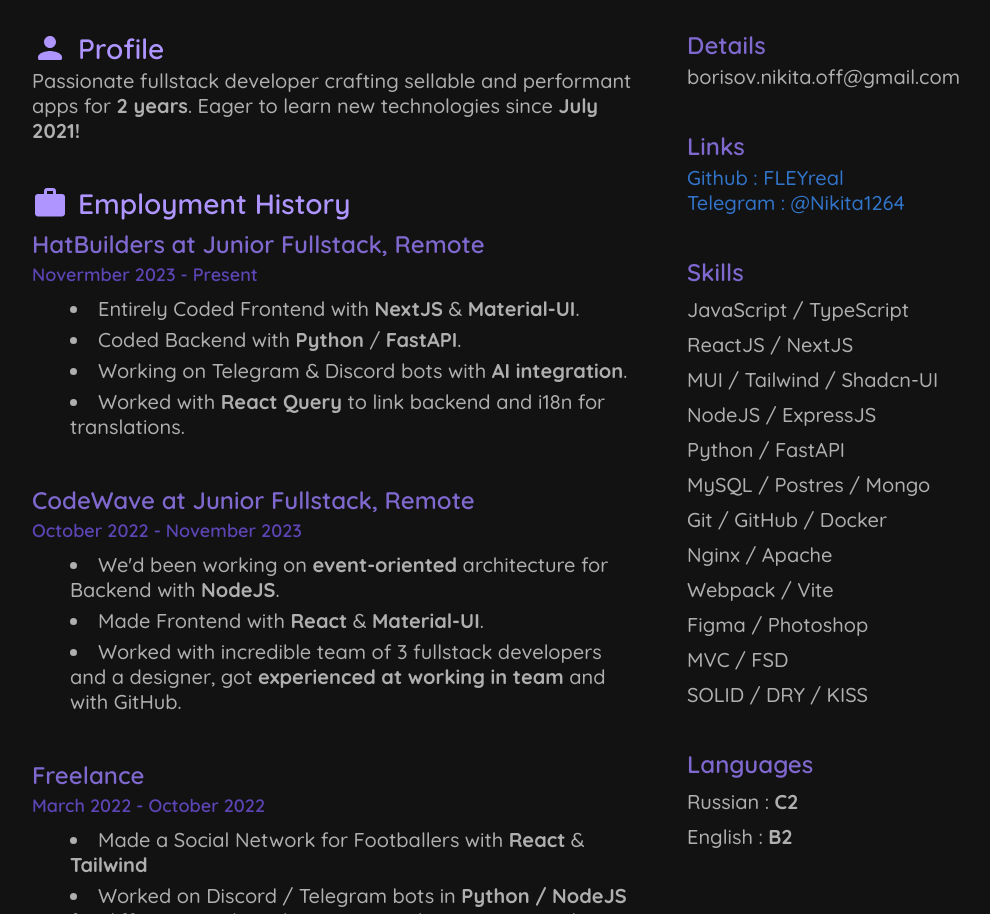
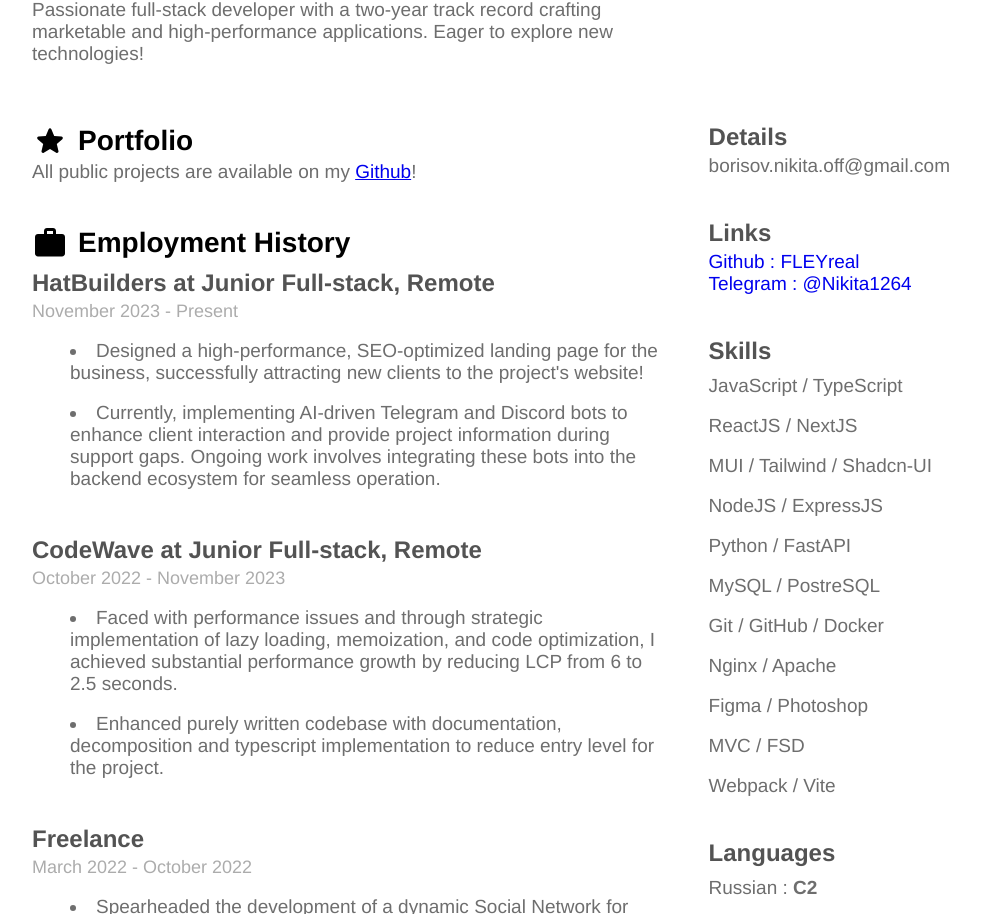
Before and after one commit to FLEYreal/fleyreal.github.io, a plain HTML site: page index.html in a window 1280 px wide. Shown: the part 120-1034 px from the top of the page, without its empty margins (144-1134 px from the left). Drawn offline with Linux system fonts and the light colour scheme.

Commit message:
Update Resume

```diff
--- a/index.html
+++ b/index.html
@@ -4,42 +4,146 @@
 <head>
     <meta charset="UTF-8">
     <meta name="viewport" content="width=device-width, initial-scale=1.0">
-    <link rel="stylesheet" href="./style.css" />
     <title>Resume</title>
+    <style>
+        * {
+            font-family: Helvetica, sans-serif;
+        }
+
+        body {
+            width: 992px;
+            height: 1403px;
+            color: #6e6e6e;
+            margin: auto;
+            padding: 32px 32px;
+            box-sizing: border-box;
+            display: flex;
+            flex-direction: column;
+        }
+
+        header {
+            width: 100%;
+        }
+
+        .name {
+            color: #000000;
+            font-size: 40px;
+            font-weight: 600;
+            letter-spacing: 1.25px;
+            word-spacing: 2px;
+            margin: 0;
+        }
+
+        .prof {
+            color: #535353;
+            font-size: 22px;
+            font-weight: 600;
+            margin: 0;
+        }
+
+        main {
+            display: flex;
+            flex-flow: row nowrap;
+            margin-top: 16px;
+        }
+
+        .left-section {
+            flex: 5;
+            margin-right: 48px;
+        }
+
+        .right-section {
+            flex: 2;
+        }
+
+        .title {
+            color: #000000;
+            margin: 2px 0;
+            font-weight: 600;
+            font-size: 28px;
+            display: flex;
+            align-items: center;
+        }
+
+        .subtitle {
+            color: #535353;
+            margin: 4px 0;
+            font-weight: 600;
+            font-size: 24px;
+        }
+
+        .text {
+            font-weight: 500;
+            font-size: 19px;
+            margin: 2px 0;
+            margin-bottom: 18px;
+        }
+
+        .timespan {
+            font-size: 18px;
+            color: #acacac;
+        }
+
+        .section {
+            margin-bottom: 42px;
+            margin-top: 24px;
+        }
+
+        .inside-section {
+            margin-bottom: 18px;
+            margin-top: 8px;
+        }
+
+        .employment-item {
+            margin-bottom: 46px;
+        }
+
+        .description {
+            margin-top: 16px;
+            width: 65%;
+        }
+    </style>
 </head>
 
 <body>
 
     <header>
         <h1 class="name">Nikita Borisov</h1>
-        <h3 class="prof">Junior Fullstack Developer</h3>
+        <h3 class="prof">Junior Full-stack Developer</h3>
+        <p class="text description">
+            Passionate full-stack developer with a two-year track record crafting marketable and high-performance
+            applications. Eager to explore new technologies!
+        </p>
     </header>
     <main>
         <section class="left-section">
 
-            <section class="profile-section section">
-
+            <section class="section">
                 <h2 class="title">
-                    <svg style="margin-right: 10px;" xmlns="http://www.w3.org/2000/svg" height="36px"
-                        viewBox="0 0 24 24" width="36px" fill="#af95ff">
-                        <path d="M0 0h24v24H0V0z" fill="none" />
-                        <path
-                            d="M12 12c2.21 0 4-1.79 4-4s-1.79-4-4-4-4 1.79-4 4 1.79 4 4 4zm0 2c-2.67 0-8 1.34-8 4v1c0 .55.45 1 1 1h14c.55 0 1-.45 1-1v-1c0-2.66-5.33-4-8-4z" />
+                    <svg style="margin-right: 10px;" xmlns="http://www.w3.org/2000/svg"
+                        enable-background="new 0 0 24 24" height="36px" viewBox="0 0 24 24" width="36px">
+                        <g>
+                            <path d="M0 0h24v24H0V0z" fill="none" />
+                            <path d="M0 0h24v24H0V0z" fill="none" />
+                        </g>
+                        <g>
+                            <path
+                                d="m12 17.27 4.15 2.51c.76.46 1.69-.22 1.49-1.08l-1.1-4.72 3.67-3.18c.67-.58.31-1.68-.57-1.75l-4.83-.41-1.89-4.46c-.34-.81-1.5-.81-1.84 0L9.19 8.63l-4.83.41c-.88.07-1.24 1.17-.57 1.75l3.67 3.18-1.1 4.72c-.2.86.73 1.54 1.49 1.08l4.15-2.5z" />
+                        </g>
                     </svg>
-                    Profile
+                    Portfolio
                 </h2>
                 <p class="text">
-                    Passionate fullstack developer crafting sellable and performant apps for <b>2 years</b>.
-                    Eager to learn new technologies since <b>July 2021!</b>
+                    All public projects are available on my
+                    <a href="https://github.com/FLEYreal">Github</a>!
                 </p>
-
             </section>
 
             <section class="employment-section section">
 
                 <h2 class="title">
                     <svg style="margin-right: 10px;" xmlns="http://www.w3.org/2000/svg" height="36px"
-                        viewBox="0 0 24 24" width="36px" fill="#af95ff">
+                        viewBox="0 0 24 24" width="36px">
                         <path d="M0 0h24v24H0V0z" fill="none" />
                         <path
                             d="M20 6h-4V4c0-1.11-.89-2-2-2h-4c-1.11 0-2 .89-2 2v2H4c-1.11 0-1.99.89-1.99 2L2 19c0 1.11.89 2 2 2h16c1.11 0 2-.89 2-2V8c0-1.11-.89-2-2-2zm-6 0h-4V4h4v2z" />
@@ -50,14 +154,20 @@
                 <article class="employment-item">
 
                     <section class="inside-section">
-                        <h2 class="subtitle">HatBuilders at Junior Fullstack, Remote</h2>
-                        <span class="timespan">Novermber 2023 - Present</span>
+                        <h2 class="subtitle">HatBuilders at Junior Full-stack, Remote</h2>
+                        <span class="timespan">November 2023 - Present</span>
                     </section>
                     <section class="inside-section" style="margin-left: 38px;">
-                        <li class="text">Entirely Coded Frontend with <b>NextJS</b> & <b>Material-UI</b>.</li>
-                        <li class="text">Coded Backend with <b>Python</b> / <b>FastAPI</b>.</li>
-                        <li class="text">Working on Telegram & Discord bots with <b>AI integration</b>.</li>
-                        <li class="text">Worked with <b>React Query</b> to link backend and i18n for translations.</li>
+                        <li class="text">
+                            Designed a high-performance, SEO-optimized landing page for the business, successfully
+                            attracting new clients to the project's website!
+                        </li>
+                        <li class="text">
+                            Currently, implementing AI-driven Telegram and Discord bots to enhance client interaction
+                            and
+                            provide project information during support gaps. Ongoing work involves integrating these
+                            bots into the backend ecosystem for seamless operation.
+                        </li>
                     </section>
 
                 </article>
@@ -65,19 +175,18 @@
                 <article class="employment-item">
 
                     <section class="inside-section">
-                        <h2 class="subtitle">CodeWave at Junior Fullstack, Remote</h2>
+                        <h2 class="subtitle">CodeWave at Junior Full-stack, Remote</h2>
                         <span class="timespan">October 2022 - November 2023</span>
                     </section>
                     <section class="inside-section" style="margin-left: 38px;">
                         <li class="text">
-                            We'd been working on <b>event-oriented</b> architecture for Backend with <b>NodeJS</b>.
+                            Faced with performance issues and through strategic implementation of lazy loading,
+                            memoization, and code optimization, I achieved substantial performance growth by reducing
+                            LCP from 6 to 2.5 seconds.
                         </li>
                         <li class="text">
-                            Made Frontend with <b>React</b> & <b>Material-UI</b>.
-                        </li>
-                        <li class="text">
-                            Worked with incredible team of 3 fullstack developers and a designer, got
-                            <b>experienced at working in team</b> and with GitHub.
+                            Enhanced purely written codebase with documentation, decomposition and typescript
+                            implementation to reduce entry level for the project.
                         </li>
                     </section>
 
@@ -91,60 +200,26 @@
                     </section>
                     <section class="inside-section" style="margin-left: 38px;">
                         <li class="text">
-                            Made a Social Network for Footballers with <b>React</b> & <b>Tailwind</b>
+                            Spearheaded the development of a dynamic Social Network for Footballers utilizing React and
+                            Tailwind, showcasing adept proficiency in front-end technologies.
                         </li>
                         <li class="text">
-                            Worked on Discord / Telegram bots in <b>Python / NodeJS</b> for different needs such
-                            as support, donations, spam bots and so on.
+                            Applied expertise in Python and NodeJS to design and implement multi-functional Discord and
+                            Telegram bots, addressing diverse requirements including support, donations, and mitigating
+                            spam.
                         </li>
                         <li class="text">
-                            Improved Online Store made with <b>NextJS</b>, added admin panel and dark theme.
+                            Elevated an Online Store built with NextJS by incorporating an efficient admin panel and
+                            implementing a visually appealing dark theme, contributing to an enhanced user experience.
                         </li>
                         <li class="text">
-                            Created website for Wordpress' plugin with React and <b>Tailwind</b>.</li>
-                        <li class="text">
-                            Created website for a gaming Minecraft server.
+                            Crafted a website tailored for a WordPress plugin, seamlessly blending React and Tailwind to
+                            achieve a polished and user-friendly interface.
                         </li>
                     </section>
 
                 </article>
 
-            </section>
-
-            <section class="section">
-                <h2 class="title">
-                    <svg style="margin-right: 10px;" xmlns="http://www.w3.org/2000/svg"
-                        enable-background="new 0 0 24 24" height="36px" viewBox="0 0 24 24" width="36px" fill="#af95ff">
-                        <g>
-                            <path d="M0 0h24v24H0V0z" fill="none" />
-                            <path d="M0 0h24v24H0V0z" fill="none" />
-                        </g>
-                        <g>
-                            <path
-                                d="m12 17.27 4.15 2.51c.76.46 1.69-.22 1.49-1.08l-1.1-4.72 3.67-3.18c.67-.58.31-1.68-.57-1.75l-4.83-.41-1.89-4.46c-.34-.81-1.5-.81-1.84 0L9.19 8.63l-4.83.41c-.88.07-1.24 1.17-.57 1.75l3.67 3.18-1.1 4.72c-.2.86.73 1.54 1.49 1.08l4.15-2.5z" />
-                        </g>
-                    </svg>
-                    Portfolio
-                </h2>
-                <p class="subtitle">
-                    All public projects are available on my
-                    <a href="https://github.com/FLEYreal">Github</a>!
-                </p>
-                <p class="text" style="margin-top: 16px;">Here's an example of what I've made:</p>
-                <section style="margin-left: 38px; display: flex;">
-                    <section style="width: 250px;">
-                        <li class="text">ChatGPT-Clone</li>
-                        <li class="text">Browser-Home</li>
-                        <li class="text">Blog</li>
-                        <li class="text">Checkers</li>
-                    </section>
-                    <section style="width: 250px;">
-                        <li class="text">Discord Mailer</li>
-                        <li class="text">Video Player</li>
-                        <li class="text">Chat Application</li>
-                        <li class="text">Game 2048</li>
-                    </section>
-                </section>
             </section>
 
         </section>
@@ -155,10 +230,10 @@
             </section>
             <section class="section">
                 <h2 class="subtitle">Links</h2>
-                <a href="https://github.com/FLEYreal" target="_blank" class="text">
+                <a href="https://github.com/FLEYreal" target="_blank" class="text" style="text-decoration: none;">
                     Github : FLEYreal
                 </a><br />
-                <a href="https://t.me/Nikita1264" class="text" target="_blank">
+                <a href="https://t.me/Nikita1264" class="text" target="_blank" style="text-decoration: none;">
                     Telegram : @Nikita1264
                 </a>
             </section>
@@ -169,13 +244,12 @@
                 <p class="text" style="margin-top: 10px;">MUI / Tailwind / Shadcn-UI</p>
                 <p class="text" style="margin-top: 10px;">NodeJS / ExpressJS</p>
                 <p class="text" style="margin-top: 10px;">Python / FastAPI</p>
-                <p class="text" style="margin-top: 10px;">MySQL / Postres / Mongo</p>
+                <p class="text" style="margin-top: 10px;">MySQL / PostreSQL</p>
                 <p class="text" style="margin-top: 10px;">Git / GitHub / Docker</p>
                 <p class="text" style="margin-top: 10px;">Nginx / Apache</p>
-                <p class="text" style="margin-top: 10px;">Webpack / Vite</p>
                 <p class="text" style="margin-top: 10px;">Figma / Photoshop</p>
                 <p class="text" style="margin-top: 10px;">MVC / FSD</p>
-                <p class="text" style="margin-top: 10px;">SOLID / DRY / KISS</p>
+                <p class="text" style="margin-top: 10px;">Webpack / Vite</p>
             </section>
             <section class="section">
                 <h2 class="subtitle">Languages</h2>
--- a/style.css
+++ /dev/null
@@ -1,108 +0,0 @@
-@font-face {
-    font-family: 'QuickSand';
-    src: url('./assets/fonts/Quicksand-VariableFont_wght.ttf');
-}
-
-* {
-    font-family: 'QuickSand', Helvetica, sans-serif;
-}
-
-a {
-    text-decoration: none;
-    color: #3274c9;
-}
-
-a:hover {
-    text-decoration: underline;
-    color: #5494e7;
-}
-
-body {
-    background: #121212;
-    width: 992px;
-    height: 1403px;
-    color: #afafaf;
-    margin: auto;
-    padding: 32px 32px;
-    box-sizing: border-box;
-    display: flex;
-    flex-direction: column;
-}
-
-header {
-    width: 100%;
-}
-
-.name {
-    color: #af95ff;
-    font-size: 40px;
-    font-weight: 600;
-    letter-spacing: 1.25px;
-    word-spacing: 2px;
-    margin: 0;
-}
-
-.prof {
-    color: #7F68CE;
-    font-size: 22px;
-    font-weight: 600;
-    margin: 0;
-}
-
-main {
-    display: flex;
-    flex-flow: row nowrap;
-    margin-top: 16px;
-}
-
-.left-section {
-    flex: 5;
-    margin-right: 48px;
-}
-
-.right-section {
-    flex: 2;
-}
-
-.title {
-    color: #af95ff;
-    margin: 2px 0;
-    font-weight: 600;
-    font-size: 28px;
-    display: flex;
-    align-items: center;
-}
-
-.subtitle {
-    color: #7F68CE;
-    margin: 4px 0;
-    font-weight: 600;
-    font-size: 24px;
-}
-
-.text {
-    font-weight: 500;
-    font-size: 20px;
-    margin: 2px 0;
-    margin-bottom: 6px;
-}
-
-.timespan {
-    font-size: 18px;
-    color: #5d45b6;
-    font-weight: 600;
-}
-
-.section {
-    margin-bottom: 42px;
-    margin-top: 24px;
-}
-
-.inside-section {
-    margin-bottom: 10px;
-    margin-top: 8px;
-}
-
-.employment-item {
-    margin-bottom: 46px;
-}
```
Also changed, not shown: assets/fonts/Quicksand-VariableFont_wght.ttf (deleted).
